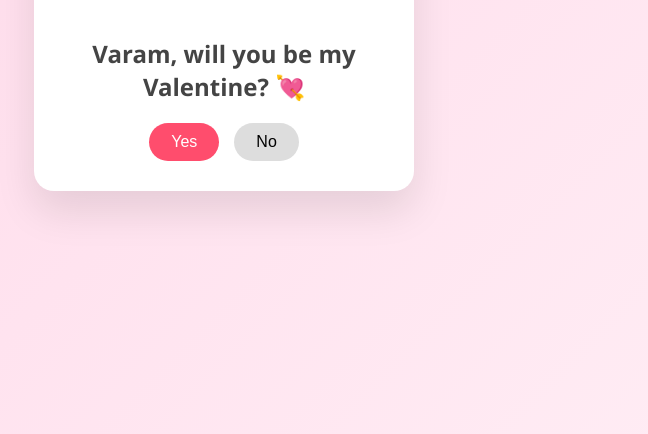
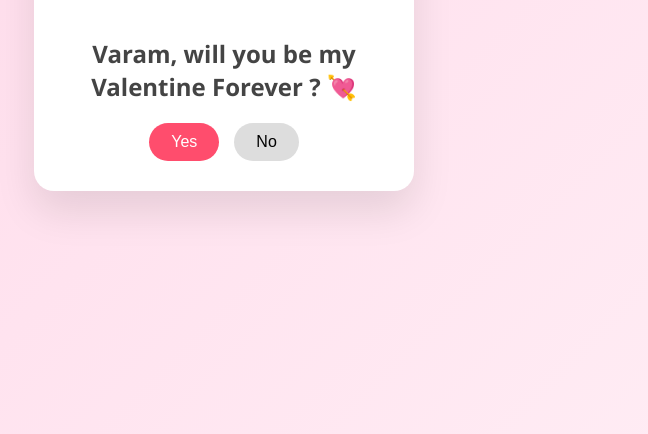
Before and after one commit to prudhvirajuchandra/valentine-card, a plain HTML site: page index.html in a window 1280 px wide. Shown: the part 366-800 px from the top of the page, without its empty margins (416-1064 px from the left). Drawn offline with Linux system fonts and the light colour scheme.

Commit message:
Update Valentine message to include 'Forever'

```diff
--- a/index.html
+++ b/index.html
@@ -77,7 +77,7 @@
 
   <div class="card">
     <img src="https://i.imgur.com/8Km9tLL.png" alt="Cute Penguin">
-    <h2>Varam, will you be my Valentine? 💘</h2>
+    <h2>Varam, will you be my Valentine Forever ? 💘</h2>
 
     <div class="buttons">
       <button class="yes" onclick="sayYes()">Yes</button>
```
